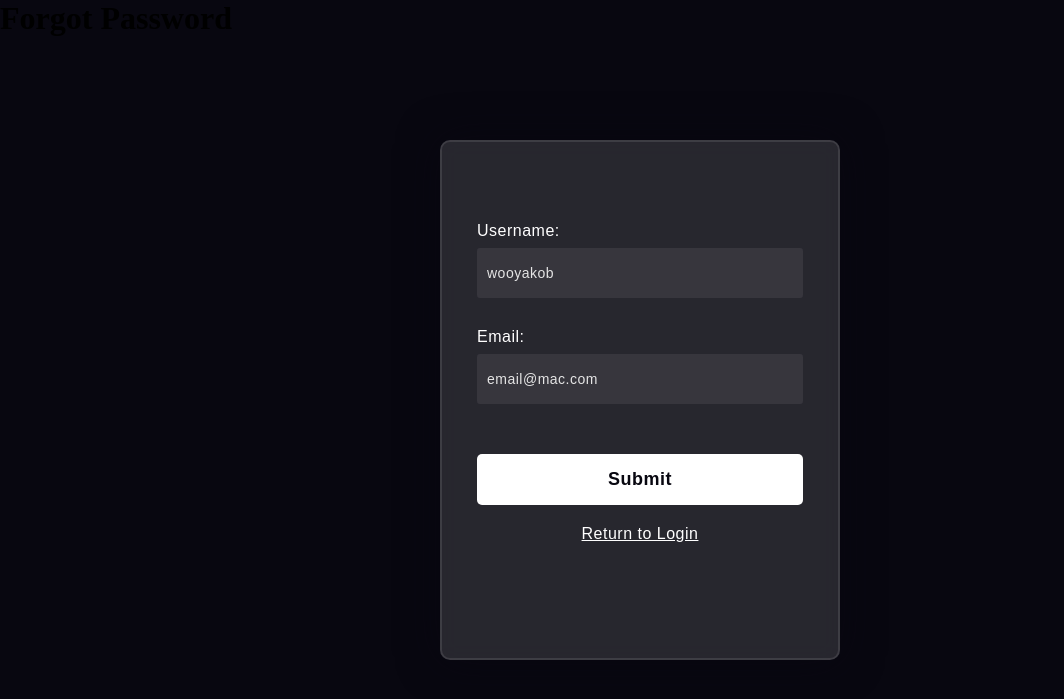
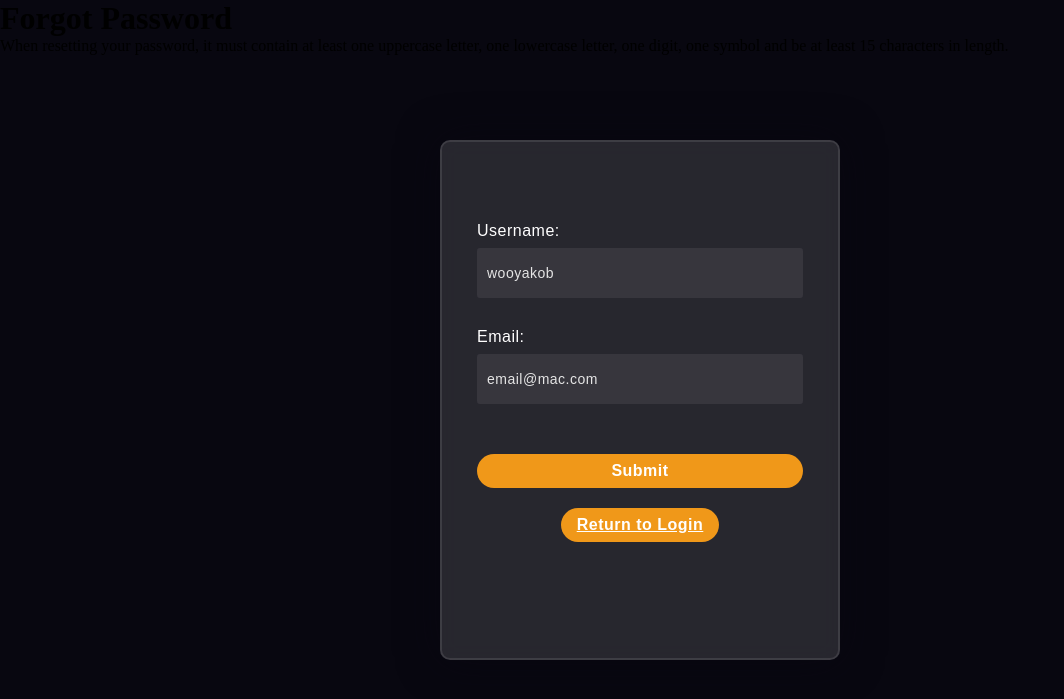
Before and after one commit to wooyakob/sensaigroup, a Flask app: page /forgot_password in a window 1280 px wide. Shown: the top 699 px of the page, without its empty margins (0-1064 px from the left). Run offline with Flask 3, Linux system fonts and the light colour scheme; parts of the project's set-up code (start-up, migrations or seed data) failed here and were passed over.

Commit message:
style changes

```diff
--- a/app.py
+++ b/app.py
@@ -183,6 +183,9 @@ def reset_password(token):
         if new_password != confirm_password:
             flash("New password and confirm password do not match.")
             return redirect(url_for("reset_password", token=token))
+        if not is_strong_password(new_password):
+            flash("Password should include upper and lowercase letters, digits, symbols, and at least 15 characters.")
+            return redirect(url_for("reset_password", token=token))
         email = token_to_email(token)
         user = User.query.filter_by(email=email).first()
         if user is None:
@@ -195,19 +198,24 @@ def reset_password(token):
         return redirect(url_for("login"))
     return render_template("reset_password.html", token=token)
 
+def is_strong_password(password):
+    """Check that a password is strong."""
+    # at least one uppercase, one lowercase, one digit, one symbol, and 15 characters in length
+    return re.match(r'^(?=.*[A-Z])(?=.*[a-z])(?=.*\d)(?=.*[^\w\d\s:])([^\s]){15,}$', password) is not None
+
 def generate_password_reset_token(user):
     serializer = URLSafeTimedSerializer(app.config["EMAIL_SECRET_KEY"])
     return serializer.dumps(user.email, salt="password-reset")
 
 def send_username_email(user):
-    msg = Message("Your Sales Sensei Username", recipients=[user.email])
-    msg.body = f"Your Sales Sensei username is: {user.username}"
+    msg = Message("Your Sales SensAI Username", recipients=[user.email])
+    msg.body = f"Your Sales SensAI username is: {user.username}"
     mail.send(msg)
 
 def send_password_reset_email(user):
     token = generate_password_reset_token(user)
     reset_url = url_for("reset_password", token=token, _external=True)
-    msg = Message("Sales Sensei Password Reset", recipients=[user.email])
+    msg = Message("Sales SensAI Password Reset", recipients=[user.email])
     msg.body = f"To reset your password, please click the following link: {reset_url}"
     mail.send(msg)
 
--- a/static/login.css
+++ b/static/login.css
@@ -134,3 +134,23 @@ button{
     justify-content: center;
     margin-top: 20px;
 }
+
+
+.btn-primary {
+    background-color: #f09819;
+    color: #fff;
+    border: none;
+    border-radius: 20px;
+    padding: 0.5em 1em;
+    font-size: 1rem;
+    font-weight: bold;
+    transition: background-color 0.3s ease;
+  }
+
+  .btn-primary:hover {
+    background-color: #ff512f;
+    color: #fff;
+    border-radius: 20px;
+    text-decoration: none;
+    outline: none;
+  }
--- a/templates/forgot_password.html
+++ b/templates/forgot_password.html
@@ -5,10 +5,13 @@
     <meta name="viewport" content="width=device-width, initial-scale=1.0">
     <title>Forgot Password</title>
     <link rel="stylesheet" href="/static/login.css">
-    <link rel="shortcut icon" type="image/x-icon" href="/static/favicon.ico">
+    <link rel="shortcut icon" type="image/x-icon" href="/static/favicon2.ico">
 </head>
 <body>
     <h1>Forgot Password</h1>
+    <div class="password-requirements">
+        When resetting your password, it must contain at least one uppercase letter, one lowercase letter, one digit, one symbol and be at least 15 characters in length.
+    </div>
     <form method="POST" action="{{ url_for('forgot_password') }}">
         <div class="form-group">
             <label for="username">Username:</label>
--- a/templates/forgot_username.html
+++ b/templates/forgot_username.html
@@ -5,7 +5,7 @@
     <meta name="viewport" content="width=device-width, initial-scale=1.0">
     <title>Forgot Username</title>
     <link rel="stylesheet" href="/static/login.css">
-    <link rel="shortcut icon" type="image/x-icon" href="/static/favicon.ico">
+    <link rel="shortcut icon" type="image/x-icon" href="/static/favicon2.ico">
 </head>
 <body>
     <h1>Forgot Username</h1>
--- a/templates/login.html
+++ b/templates/login.html
@@ -25,6 +25,8 @@
 
         <label for="password">Password</label>
         <input type="password" class="form-control" id="password" name="password" placeholder="Password" required>
+        <div class="password-requirements">
+            Passwords must contain at least one uppercase letter, one lowercase letter, one digit, one symbol and be at least 15 characters in length.
 
         <button type="submit" class="btn btn-secondary btn-login">Login</button>
 
--- a/templates/reset_password.html
+++ b/templates/reset_password.html
@@ -5,6 +5,7 @@
     <meta name="viewport" content="width=device-width, initial-scale=1.0">
     <title>Reset Password</title>
     <link rel="stylesheet" href="/static/login.css">
+    <link rel="shortcut icon" type="image/x-icon" href="/static/favicon2.ico">
 </head>
 <body>
     <h1>Reset Password</h1>
```
Also changed, not shown: static/landing.css (+17 -17 lines), templates/landing.html (+1 -7 lines).
